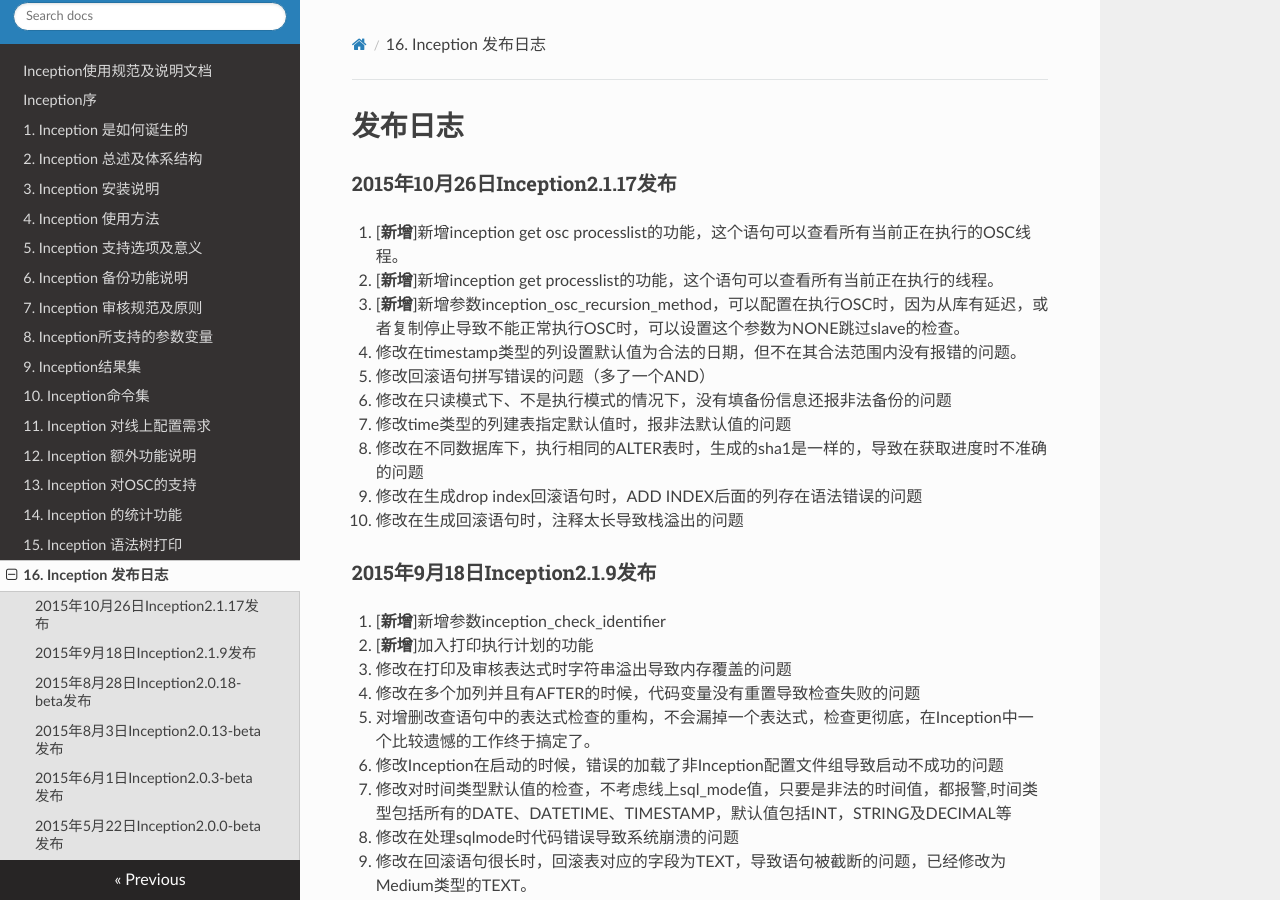
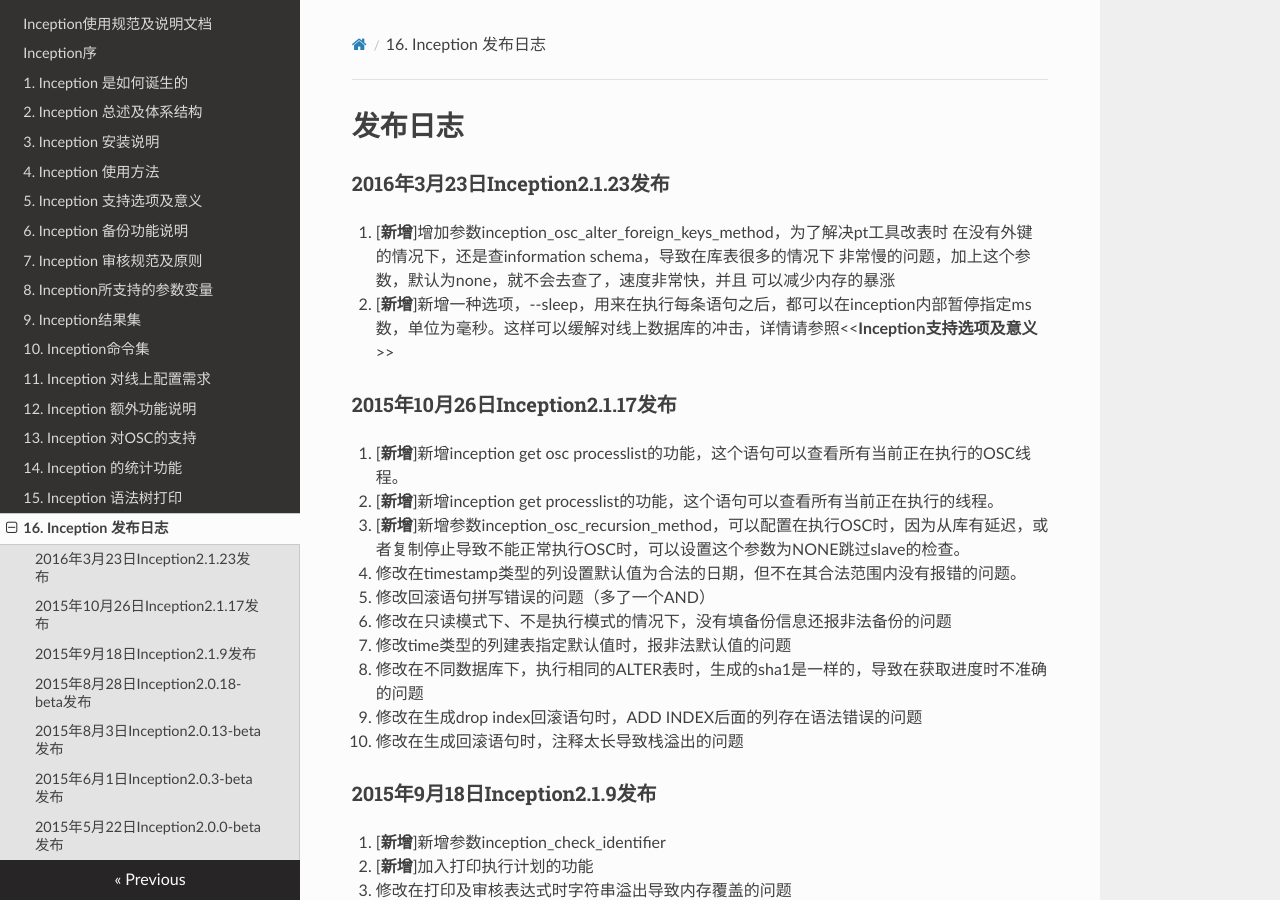
Before and after one commit to mysql-inception/inception-document, an MkDocs documentation site: the page built from docs/release.md, in a window 1280 px wide and 900 px high. Built offline with MkDocs 1.6.1, drawn with Linux system fonts in a browser that asks for light colours; nearby versions of some CDN libraries; old or Windows-style settings are respelled for this version of MkDocs.

Commit message:
[新增]增加参数inception_osc_alter_foreign_keys_method，为了解决pt工具改表时 在没有外键的情况下，还是查information schema，导致在库表很多的情况下 非常慢的问题，加上这个参数，默认为none，就不会去查了，速度非常快，并且 可以减少内存的暴涨 [新增]新增一种选项，--sleep，用来在执行每条语句之后，都可以在inception内部暂停指定ms数，单位为毫秒。这样可以缓解对线上数据库的冲击，详情请参照<<Inception支持选项及意义>>

```diff
--- a/docs/release.md
+++ b/docs/release.md
@@ -1,4 +1,8 @@
 #发布日志
+###2016年3月23日Inception2.1.23发布
+1. [**新增**]增加参数inception_osc_alter_foreign_keys_method，为了解决pt工具改表时 在没有外键的情况下，还是查information schema，导致在库表很多的情况下 非常慢的问题，加上这个参数，默认为none，就不会去查了，速度非常快，并且 可以减少内存的暴涨
+2. [**新增**]新增一种选项，--sleep，用来在执行每条语句之后，都可以在inception内部暂停指定ms数，单位为毫秒。这样可以缓解对线上数据库的冲击，详情请参照<<**Inception支持选项及意义**>>
+
 ###2015年10月26日Inception2.1.17发布
 1. [**新增**]新增inception get osc processlist的功能，这个语句可以查看所有当前正在执行的OSC线程。
 2. [**新增**]新增inception get processlist的功能，这个语句可以查看所有当前正在执行的线程。
```
Also changed, not shown: docs/backup.md (+1 -1 lines), docs/option.md (+1 -0 lines), docs/osc.md (+2 -1 lines).
